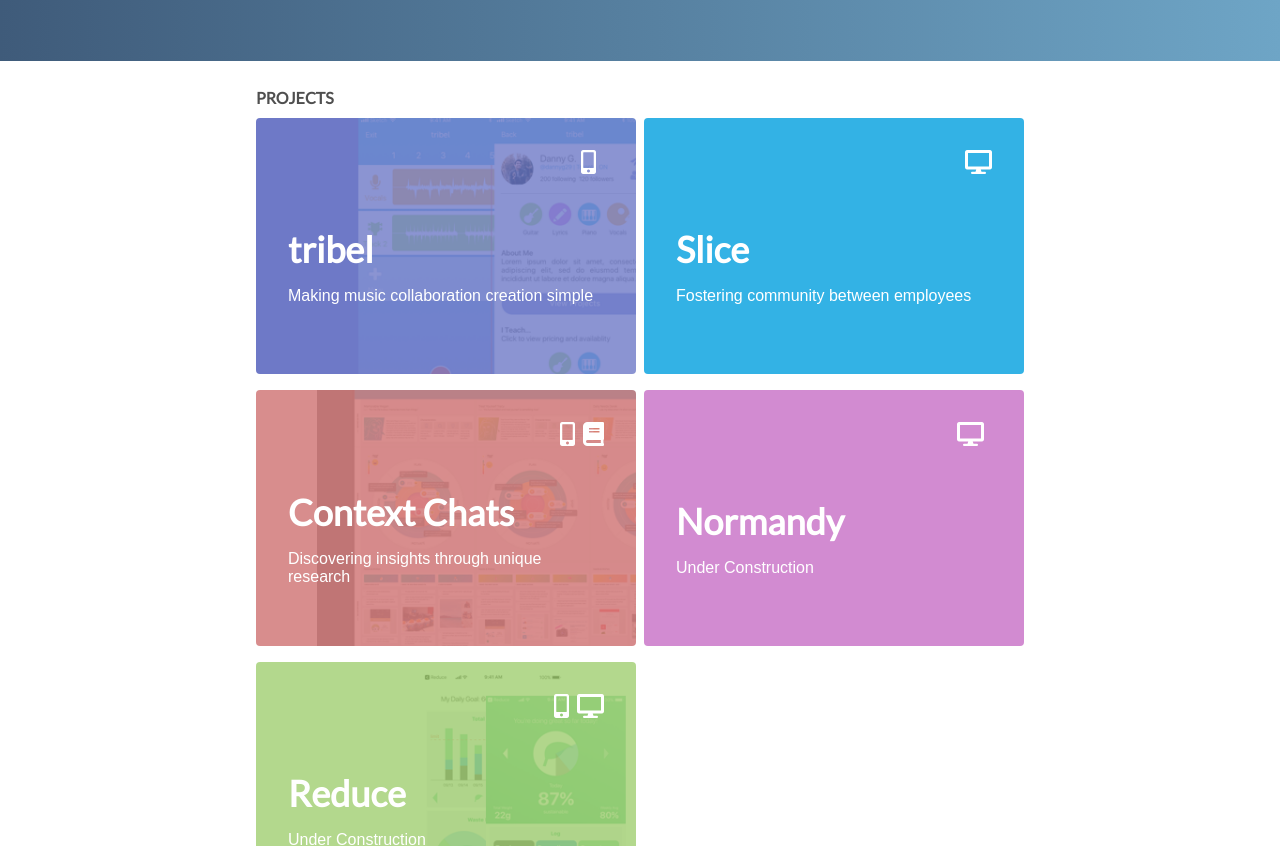
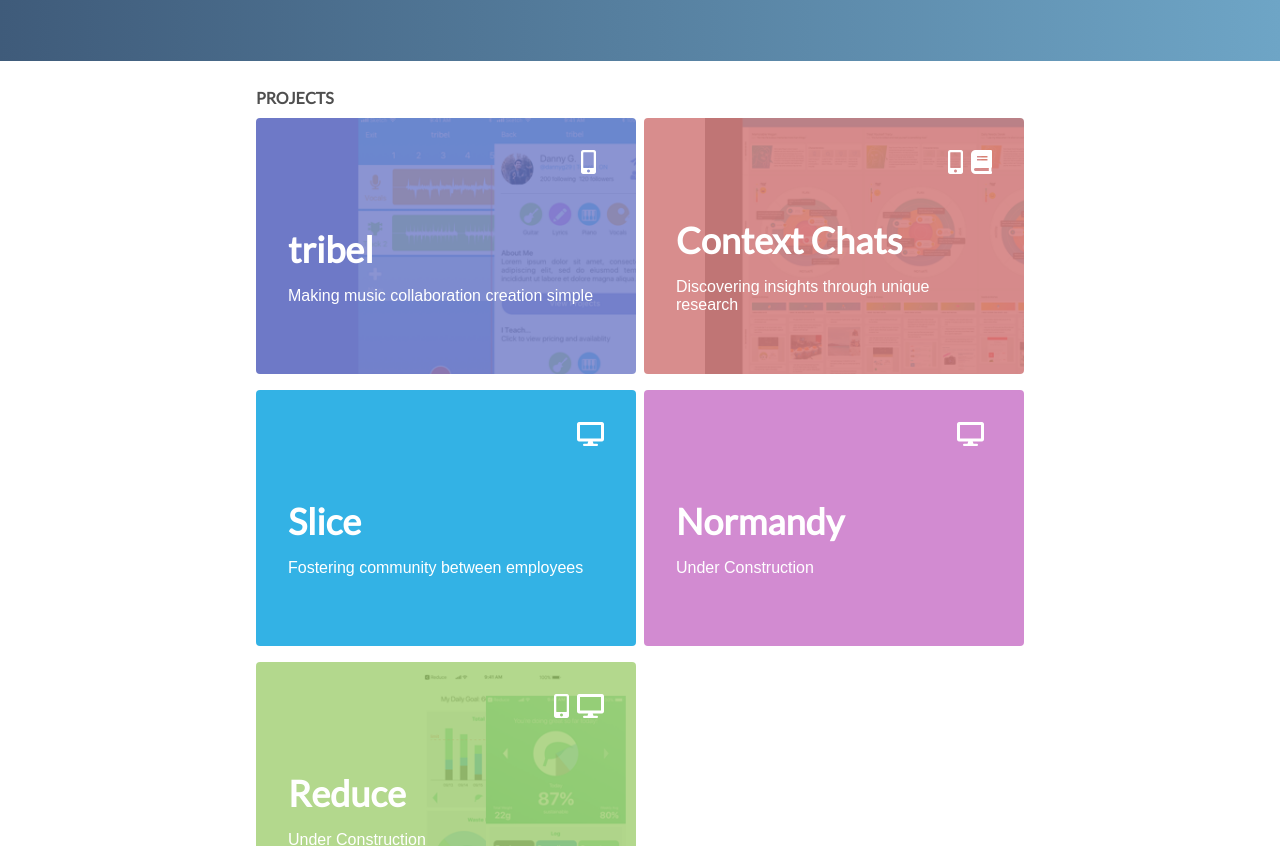
Before and after one commit to hayeslee/website, a plain HTML site: page index.html in a window 1280 px wide. Shown: the part 467-1313 px from the top of the page. Drawn offline with nearby package versions, Linux system fonts and the light colour scheme; a web font is replaced by a local one.

Commit message:
Switched Portfolio Item Order

```diff
--- a/index.html
+++ b/index.html
@@ -114,29 +114,29 @@
           </div>
 
           <div class="pl2-ns">
-            <a class="link" href="slice.html">
-              <div class="dt w-50-ns pa4 w-100 bg slice white br2 h5 mb3 fr">
+            <a class="link" href="context-chats.html">
+              <div class="dt w-50-ns pa4 w-100 bg context-chats white br2 h5 mb3 fr">
                   <div class="dt-row tr">
-                    <i class="f3 fas fa-desktop"></i>
+                    <i class="f3 fas pr2 fa-mobile-alt"></i>
+                    <i class="f3 fas fa-book"></i>
                   </div>
                   <div class="dtc v-mid h-100 dim">
-                    <h1 class="f2 lh-card-title">Slice</h1>
-                    <p class="subtitle">Fostering community between employees</p>
+                    <h1 class="f2 lh-card-title">Context Chats</h1>
+                    <p class="subtitle">Discovering insights through unique research</p>
                   </div>
               </div>
             </a>
           </div>
 
           <div class="pr2-ns">
-            <a class="link" href="context-chats.html">
-              <div class="dt w-50-ns pa4 w-100 bg context-chats white br2 h5 mb3 fl">
+            <a class="link" href="slice.html">
+              <div class="dt w-50-ns pa4 w-100 bg slice white br2 h5 mb3 fl">
                    <div class="dt-row tr">
-                    <i class="f3 fas pr2 fa-mobile-alt"></i>
-                    <i class="f3 fas fa-book"></i>
+                    <i class="f3 fas fa-desktop"></i>
                   </div>
                   <div class="dtc v-mid h-100 dim">
-                    <h1 class="f2 lh-card-title">Context Chats</h1>
-                    <p class="subtitle">Discovering insights through unique research</p>
+                    <h1 class="f2 lh-card-title">Slice</h1>
+                    <p class="subtitle">Fostering community between employees</p>
                   </div>
               </div>
             </a>
```
Also changed, not shown: context-chats.html (+3 -3 lines), slice.html (+3 -3 lines), tribel.html (+2 -2 lines).
